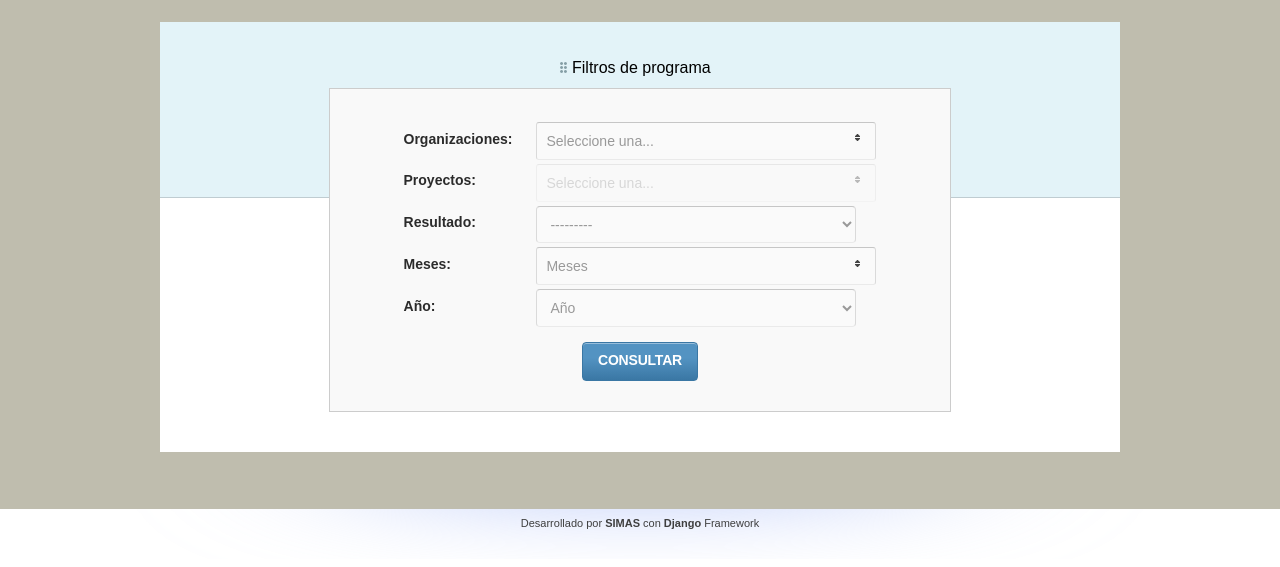
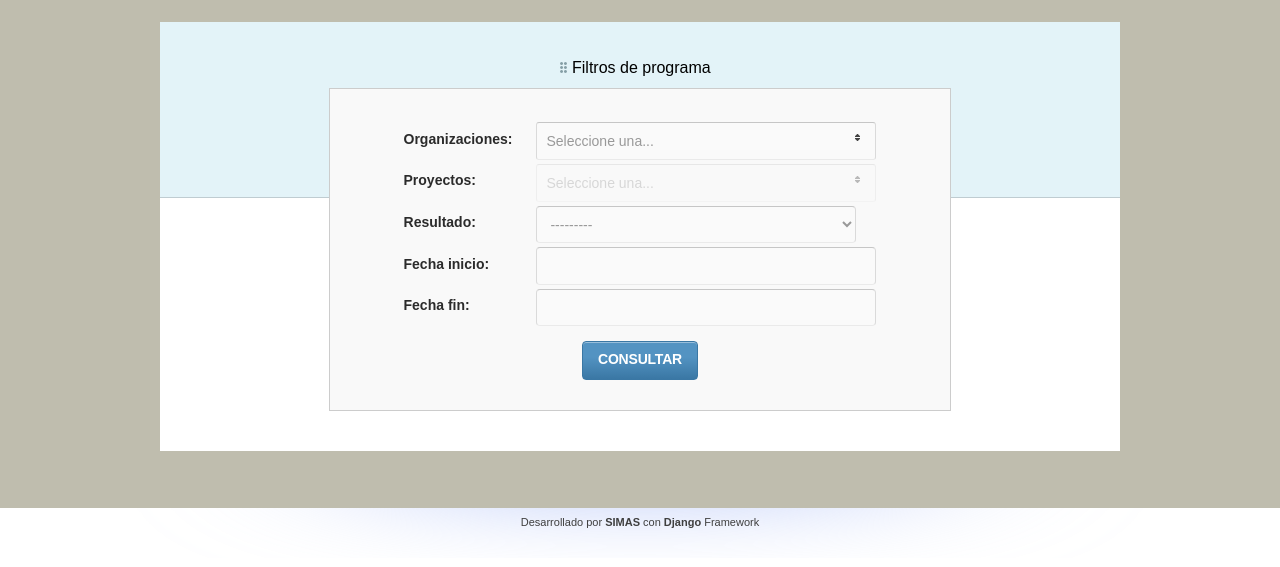
Before and after one commit to eos87/trocaire-gob, a Django app: page /programa/ in a window 1280 px wide. Shown: the part 79-646 px from the top of the page. Run offline with Django 3.2, Linux system fonts and the light colour scheme; the visitor is signed in with stand-in values (Sample User, id 1); data that the repository does not hold is empty; parts of the project's set-up code (start-up, migrations or seed data) failed here and were passed over; some libraries are stand-ins or nearby versions; some web fonts are replaced.

Commit message:
cambiando filtrado de fecha a Inicio y Fin de período

```diff
--- a/g12d/forms.py
+++ b/g12d/forms.py
@@ -32,13 +32,15 @@ class ProyectoForm(FormFKAutoFill):
                                       widget=forms.Select(attrs={'class':'form-large'}))
     resultado = forms.ModelChoiceField(queryset=Resultado.objects.all(),
                                       widget=forms.Select(attrs={'class':'form-large'}))
-    meses = forms.MultipleChoiceField(choices=MONTH_CHOICES, required=False,
-                                      error_messages={'required': 'Seleccione al menos un mes'},
-                                      widget=forms.SelectMultiple(attrs={'style':'width: 320px'}))
-    anio = forms.ChoiceField(choices=ANIOS_CHOICE,
-                             error_messages={'required': u'Seleccione un año'},
-                             required=False, label=u'Año',
-                             widget=forms.Select(attrs={'class':'form-large'}))
+#    meses = forms.MultipleChoiceField(choices=MONTH_CHOICES, required=False,
+#                                      error_messages={'required': 'Seleccione al menos un mes'},
+#                                      widget=forms.SelectMultiple(attrs={'style':'width: 320px'}))
+#    anio = forms.ChoiceField(choices=ANIOS_CHOICE,
+#                             error_messages={'required': u'Seleccione un año'},
+#                             required=False, label=u'Año',
+#                             widget=forms.Select(attrs={'class':'form-large'}))
+    fecha_inicio = forms.DateField(required=False, widget=forms.TextInput(attrs={'style':'width: 320px'}))
+    fecha_fin = forms.DateField(required=False, widget=forms.TextInput(attrs={'style':'width: 320px'}))
 
     class Foo:
         config = [{'on_change': {'field': 'organizacion'},
@@ -53,9 +55,8 @@ class ProgramaForm(forms.Form):
     organizaciones = forms.ModelMultipleChoiceField(queryset=Organizacion.objects.all(), widget=forms.SelectMultiple(attrs={'style':'width: 320px'}))
     proyectos = forms.ModelMultipleChoiceField(queryset=Proyecto.objects.all(), required=False, widget=forms.SelectMultiple(attrs={'style':'width: 320px'}))
     resultado = forms.ModelChoiceField(queryset=ResultadoPrograma.objects.all().exclude(id=8), widget=forms.Select(attrs={'class':'form-large'}))
-    meses = forms.MultipleChoiceField(choices=MONTH_CHOICES, required=False, widget=forms.SelectMultiple(attrs={'style':'width: 320px'}))
-    anio = forms.ChoiceField(choices=ANIOS_CHOICE, required=False, label=u'Año', widget=forms.Select(attrs={'class':'form-large'}))
-
+    fecha_inicio = forms.DateField(required=False)
+    fecha_fin = forms.DateField(required=False)
 
 #--- parametros para creacion del form de cruces ----
 first_class = {'tipo_actividad': ['tipo_actividad'],
--- a/g12d/templates/trocaire/filtro_programa.html
+++ b/g12d/templates/trocaire/filtro_programa.html
@@ -52,6 +52,17 @@ $(document).ready(function(){
 	});
 	proyecto.multiselect("disable");
 });
+$(document).ready(function(){
+	$("#id_fecha_inicio, #id_fecha_fin").datepicker({
+		changeMonth: true,
+		changeYear: true,
+		yearRange: '2011:2015',
+		dateFormat: 'dd/mm/yy',
+		monthNamesShort: ['Enero','Febrero','Marzo','Abril','Mayo','Junio',
+		                  'Julio','Agosto','Septiembre','Octubre','Noviembre','Diciembre'],
+		dayNamesMin: ['Do','Lu','Ma','Mi','Ju','Vi','S&aacute;'],
+	});
+});
 </script>
 <style type="text/css">
 	.content .wrapper{
@@ -61,6 +72,9 @@ $(document).ready(function(){
 	label{
 		float: left;
 		padding-right: 20px;
+	}
+	.ui-datepicker{
+	 	font-size:13px !important;
 	}
 </style>
 {% endblock %}
--- a/g12d/trocaire/views.py
+++ b/g12d/trocaire/views.py
@@ -24,14 +24,13 @@ def filtro_programa(request):
             except:
                 params['proyecto__id__in'] = None
             params['resultado__aporta_a__id'] = form.cleaned_data['resultado'].id
-            params['mes__in'] = form.cleaned_data['meses']
-            params['fecha__year'] = form.cleaned_data['anio']
+            params['fecha__range'] = (form.cleaned_data['fecha_inicio'], form.cleaned_data['fecha_fin'])
 
             #guardando los filtros seleccionados para pintarlos en plantilla
             filtro['organizacion'] = form.cleaned_data['organizaciones']
             filtro['proyecto'] = form.cleaned_data['proyectos']
-            filtro['meses'] = form.cleaned_data['meses']
-            filtro['year'] = form.cleaned_data['anio']
+            filtro['fecha_inicio'] = form.cleaned_data['fecha_inicio']
+            filtro['fecha_fin'] = form.cleaned_data['fecha_fin']
             filtro['salida'] = 'Por programa'
             filtro['resultado'] = form.cleaned_data['resultado'].nombre_corto
 
```
Also changed, not shown: g12d/contraparte/views.py (+7 -8 lines), g12d/templates/contraparte/filtro.html (+11 -5 lines), g12d/templates/filtros_selectos.html (+6 -10 lines).
